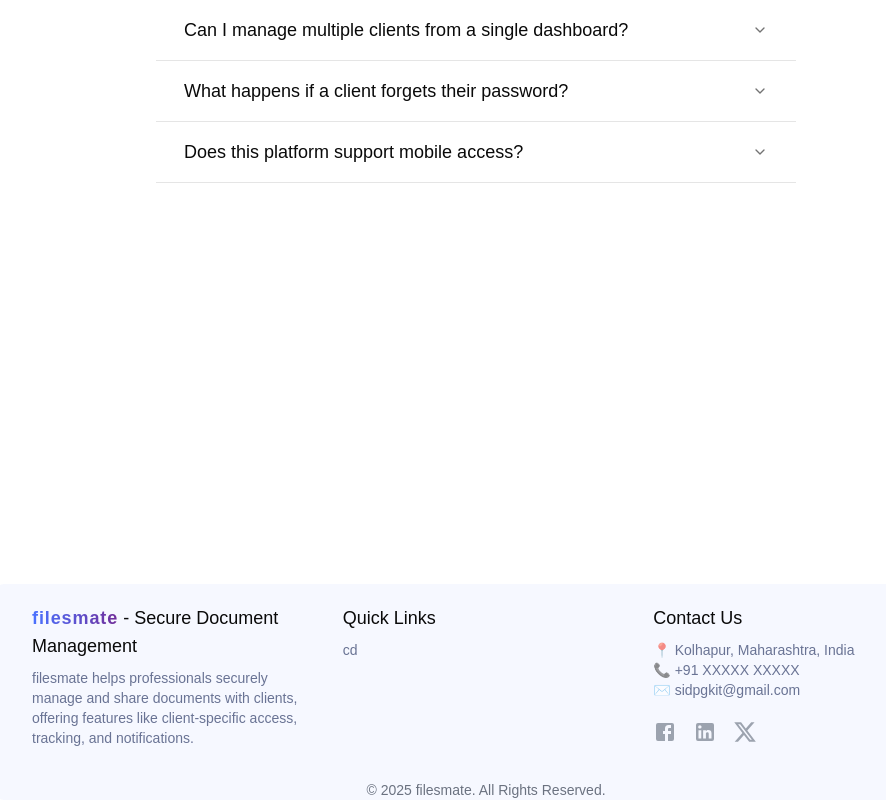
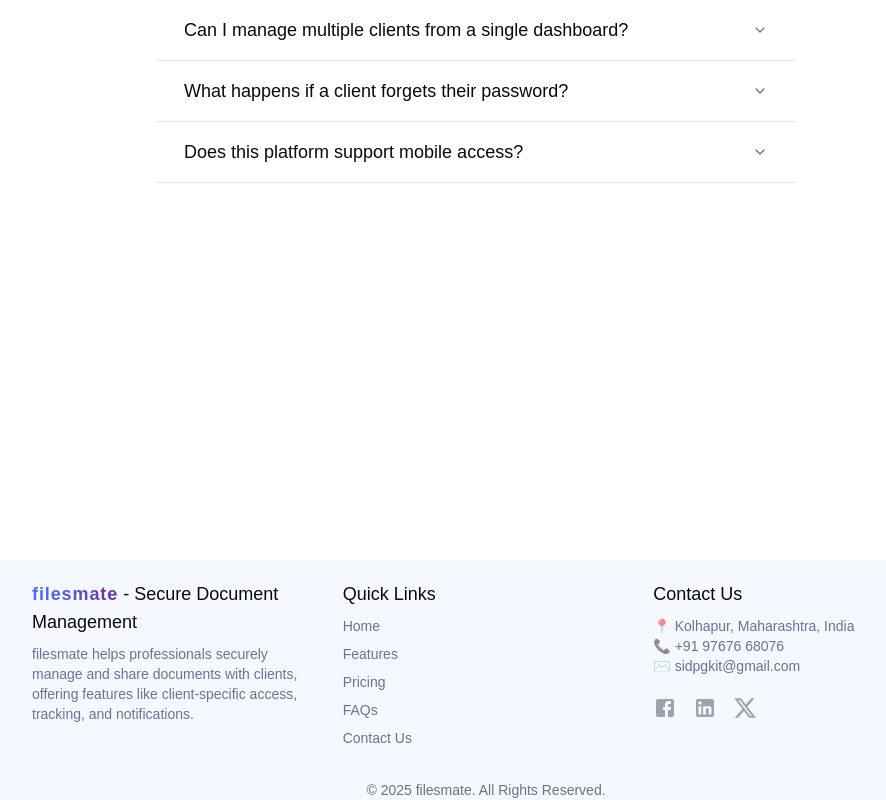
Before and after one commit to sidpg123/FileMate, a Next.js app: page / in a window 1280 px wide. Shown: the part 2685-3485 px from the top of the page, without its empty margins (164-1050 px from the left). Built offline with nearby package versions, Linux system fonts and the light colour scheme; no server answers.

Commit message:
footer links

```diff
--- a/components/landing/Footer.tsx
+++ b/components/landing/Footer.tsx
@@ -27,7 +27,31 @@ export default function Footer() {
           <div>
             <h3 className="text-lg ">Quick Links</h3>
             <ul className="mt-2 text-darkLight  text-sm space-y-2">
-cd
+              <li>
+                <Link href="/" className="hover:text-blue-400">
+                  Home
+                </Link>
+              </li>
+              <li>
+                <Link href="#about" className="hover:text-blue-400">
+                  Features
+                </Link>
+              </li>
+              <li>
+                <Link href="#purchase" className="hover:text-blue-400">
+                  Pricing
+                </Link>
+              </li>
+              <li>
+                <Link href="#faq" className="hover:text-blue-400">
+                  FAQs
+                </Link>
+              </li>
+              <li>
+                <Link href="#contact" className="hover:text-blue-400">
+                  Contact Us
+                </Link>
+              </li>
             </ul>
           </div>
 
@@ -36,7 +60,7 @@ cd
             <h3 className="text-lg ">Contact Us</h3>
             <div className="text-darkLight">
               <p className="mt-2 text-sm">📍 Kolhapur, Maharashtra, India</p>
-              <p className="text-sm">📞 +91 XXXXX XXXXX</p>
+              <p className="text-sm">📞 +91 97676 68076</p>
               <p className="text-sm">✉️ sidpgkit@gmail.com</p>
             </div>
 
@@ -50,7 +74,7 @@ cd
                 <FacebookIcon />
               </Link>
               <Link
-                href="https://www.linkedin.com"
+                href="https://www.linkedin.com/in/siddharth-patil-pg01/"
                 className="text-gray-400 hover:text-blue-500 text-xl"
                 aria-label="LinkedIn"
               >
```
